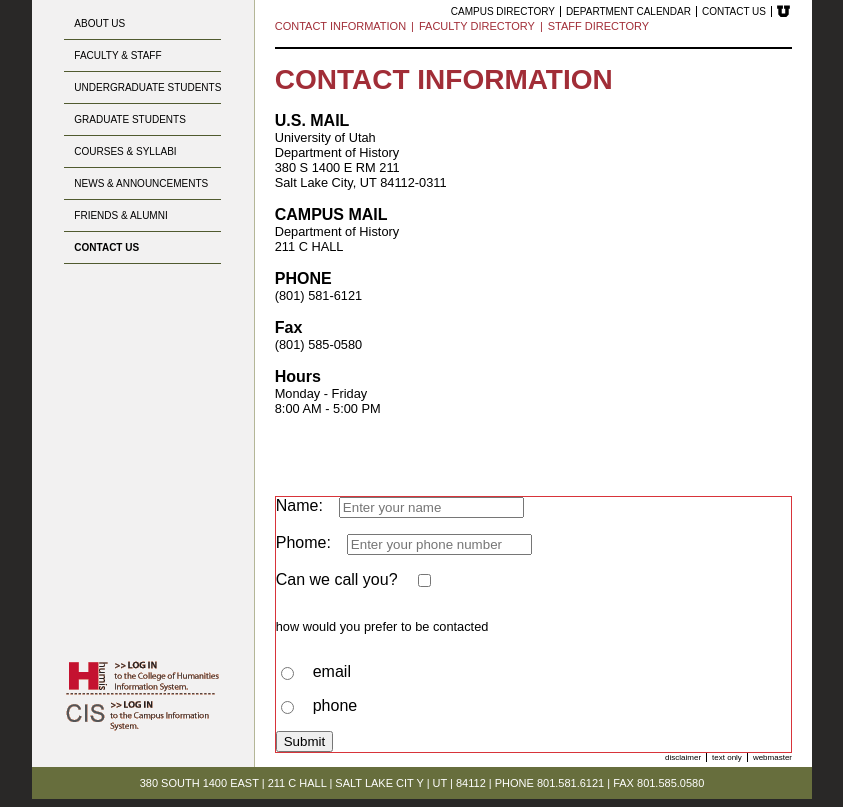
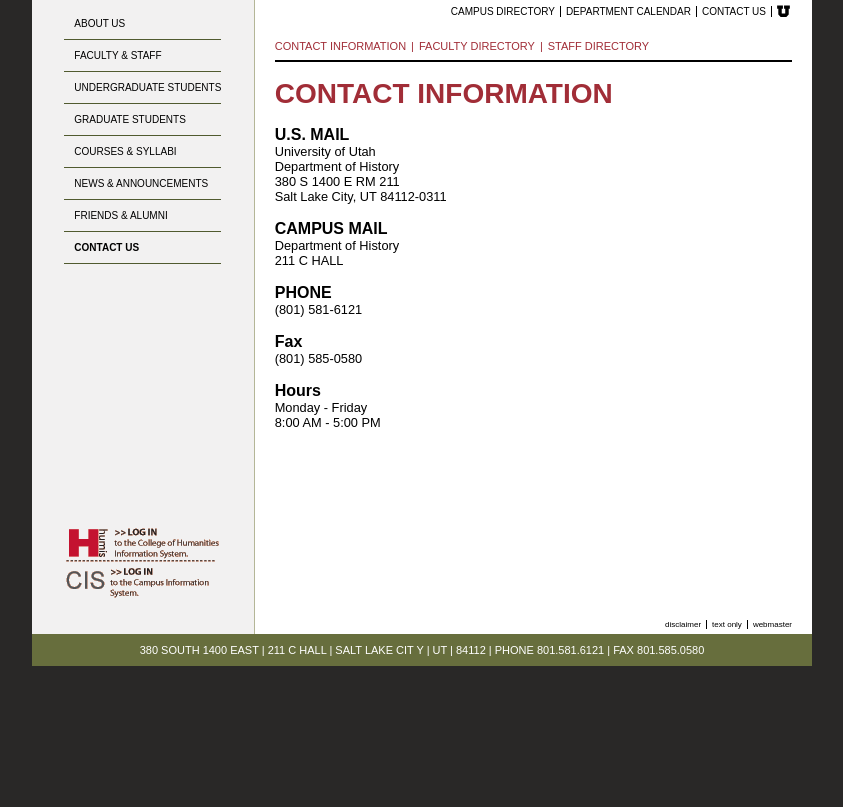
Before and after one commit to ralkatherey-web/HUMIS_homepage_f26, a plain HTML site: page contact_us.html in a window 1280 px wide. Shown: the part 92-899 px from the top of the page, without its empty margins (218-1061 px from the left). After the commit the page ends 800 px from the top, so only its background shows below. Drawn offline with Linux system fonts and the light colour scheme.

Commit message:
fixed the layout in  contact_us.html. And removed the contact form on contact_us page

```diff
--- a/contact_us.html
+++ b/contact_us.html
@@ -10,11 +10,14 @@
             nav.inner-nav {
                 display: flex;
                 gap: 5px;
+
+                margin-top: 1.25rem;
+                margin-bottom: 1rem;
+                padding-bottom: 0.5rem;
+                border-bottom: 2px solid black;
+
                 font-size: 11px;
                 color: var(--burgundy);
-                border-bottom: 2px solid black;
-                padding-bottom: 15px;
-                margin-bottom: 15px; /*why did this work*/
 
                 a {
                     color: var(--burgundy);
@@ -24,7 +27,6 @@
                     &:hover {
                         text-decoration: underline;
                     }
-
                 }
             }
 
@@ -89,7 +91,7 @@
                 <a href="#">DEPARTMENT CALENDAR</a>
                 <a href="contact_us.html">CONTACT US</a>
                 <a href="#">
-                    <svg xmlns="http://www.w3.org/2000/svg" version="1.1" width="15" viewBox="0 -30 200 200">
+                    <svg xmlns="http://www.w3.org/2000/svg" width="15" viewBox="0 -30 200 200">
                         <path d="M86.5,155.8 h38 l31.8,-31.5 v-76 h14.8 v-46.3h-77v46.3h15.6v61h-46.5v-61h15.6v-46.3h-77v46.3h15.6v76l31.8,31.5h38z"
                               fill="currentColor"/>
                     </svg>
@@ -149,33 +151,6 @@
                     </div>
                 </section>
 
-                <form class="contact-form">
-                    <label>
-                        Name:
-                        <input type="text" name="name" placeholder="Enter your name"/>
-                    </label>
-                    <label>
-                        Phome:
-                        <input type="text" name="phone number" placeholder="Enter your phone number"/>
-                    </label>
-
-                    <label>
-                        Can we call you?
-                        <input type="checkbox" name="call-via phone"/>
-                    </label>
-
-                    <p>how would you prefer to be contacted</p>
-                    <label>
-                        <input type="radio" name="contact-preference" value="email"/> email<br/>
-                    </label>
-                    <label>
-                        <input type="radio" name="contact-preference" value="email"/> phone<br/>
-                    </label>
-
-                    <button type="submit">Submit</button>
-
-                </form>
-
             </main>
 
             <nav class="secondary bottom-nav">
--- a/stylesheets/homepage.css
+++ b/stylesheets/homepage.css
@@ -11,10 +11,6 @@
 /*header{*/
 /*    padding: 10px;*/
 /*}*/
-
-:root {
-    --uofuRed: #D8343A;
-}
 
 body {
     background-color: antiquewhite;
--- a/stylesheets/inner_styles.css
+++ b/stylesheets/inner_styles.css
@@ -1,11 +1,6 @@
 @import "images.css";
 @import "typography.css";
 @import "layouts.css";
-
-:root {
-    --green: #676E3D;
-    --uofuRed: #D8343A;
-}
 
 body {
     background-color: #292827;
--- a/stylesheets/layouts.css
+++ b/stylesheets/layouts.css
@@ -79,17 +79,3 @@ section.horizontal-two-col-layout {
         }
     }
 }
-
-.contact-form{
-    border: 1px solid var(--uofuRed);
-    display: flex;
-    flex-direction: column;
-    margin-top: 5rem;
-    gap: 1rem;
-    align-items: flex-start;
-
-    label{
-        display: flex;
-        gap: 1rem;
-    }
-}
--- a/stylesheets/typography.css
+++ b/stylesheets/typography.css
@@ -1,5 +1,8 @@
 :root {
-    --burgundy: #A12D37
+    --burgundy: #A12D37;
+    --green: #676E3D;
+    --uofuRed: #D8343A;
+
 }
 
 body {
```
Also changed, not shown: about_us.html (+3 -2 lines), faculty_staff.html (+1 -1 lines), index.html (+1 -1 lines).
